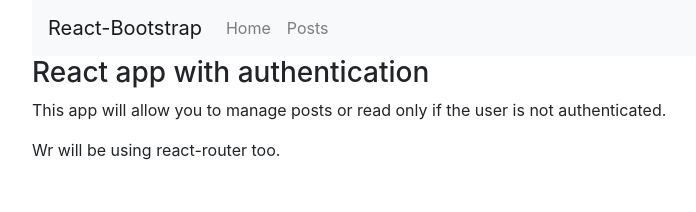
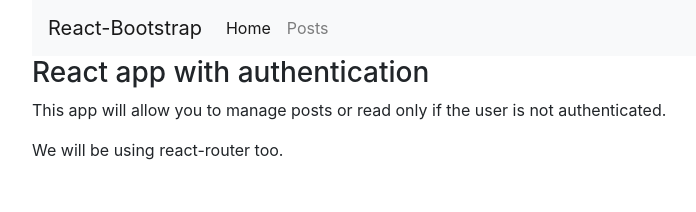
Before and after one commit to marlonfsolis/React_Authentication, a React (Create React App) app: page /home in a window 1280 px wide. Shown: the top 212 px of the page, without its empty margins (53-749 px from the left). Built offline with nearby package versions, Linux system fonts and the light colour scheme.

Commit message:
small fixes

```diff
--- a/src/App.js
+++ b/src/App.js
@@ -9,7 +9,7 @@ import Home from "./pages/Home/Home.page";
 function App() {
    return (
       <BrowserRouter>
-         <Container>
+         <Container fluid="md">
             <Row>
                <Col>
                   <HeaderNavBar></HeaderNavBar>
@@ -18,9 +18,9 @@ function App() {
             <Row>
                <Col>
                   <Switch>
-                     <Route path="/Home" component={Home} />
-                     <Route path="/Posts" component={Posts} />
-                     <Redirect from="/" to="/Home"></Redirect>
+                     <Route path="/home" component={Home} />
+                     <Route path="/posts" component={Posts} />
+                     <Redirect from="/" to="/home"></Redirect>
                   </Switch>
                </Col>
             </Row>
--- a/src/components/HeaderNavBar/HeaderNavBar.component.js
+++ b/src/components/HeaderNavBar/HeaderNavBar.component.js
@@ -1,5 +1,6 @@
 import React, { Component } from "react";
 import {Navbar, Nav} from 'react-bootstrap';
+import {NavLink} from 'react-router-dom'
 
 export default class HeaderNavBar extends Component {
    render() {
@@ -10,8 +11,8 @@ export default class HeaderNavBar extends Component {
                <Navbar.Toggle aria-controls="basic-navbar-nav" />
                <Navbar.Collapse id="basic-navbar-nav">
                   <Nav className="mr-auto">
-                     <Nav.Link href="/home">Home</Nav.Link>
-                     <Nav.Link href="/Posts">Posts</Nav.Link>
+                     <Nav.Link as={NavLink} to="/home">Home</Nav.Link>
+                     <Nav.Link  as={NavLink} to="/posts">Posts</Nav.Link>
                   </Nav>
                </Navbar.Collapse>
             </Navbar>
--- a/src/pages/Home/Home.page.js
+++ b/src/pages/Home/Home.page.js
@@ -6,7 +6,7 @@ export default class Home extends Component {
             <div>
                 <h3>React app with authentication</h3>
                 <p>This app will allow you to manage posts or read only if the user is not authenticated.</p>
-                <p>Wr will be using react-router too.</p>
+                <p>We will be using react-router too.</p>
             </div>
         )
     }
```
